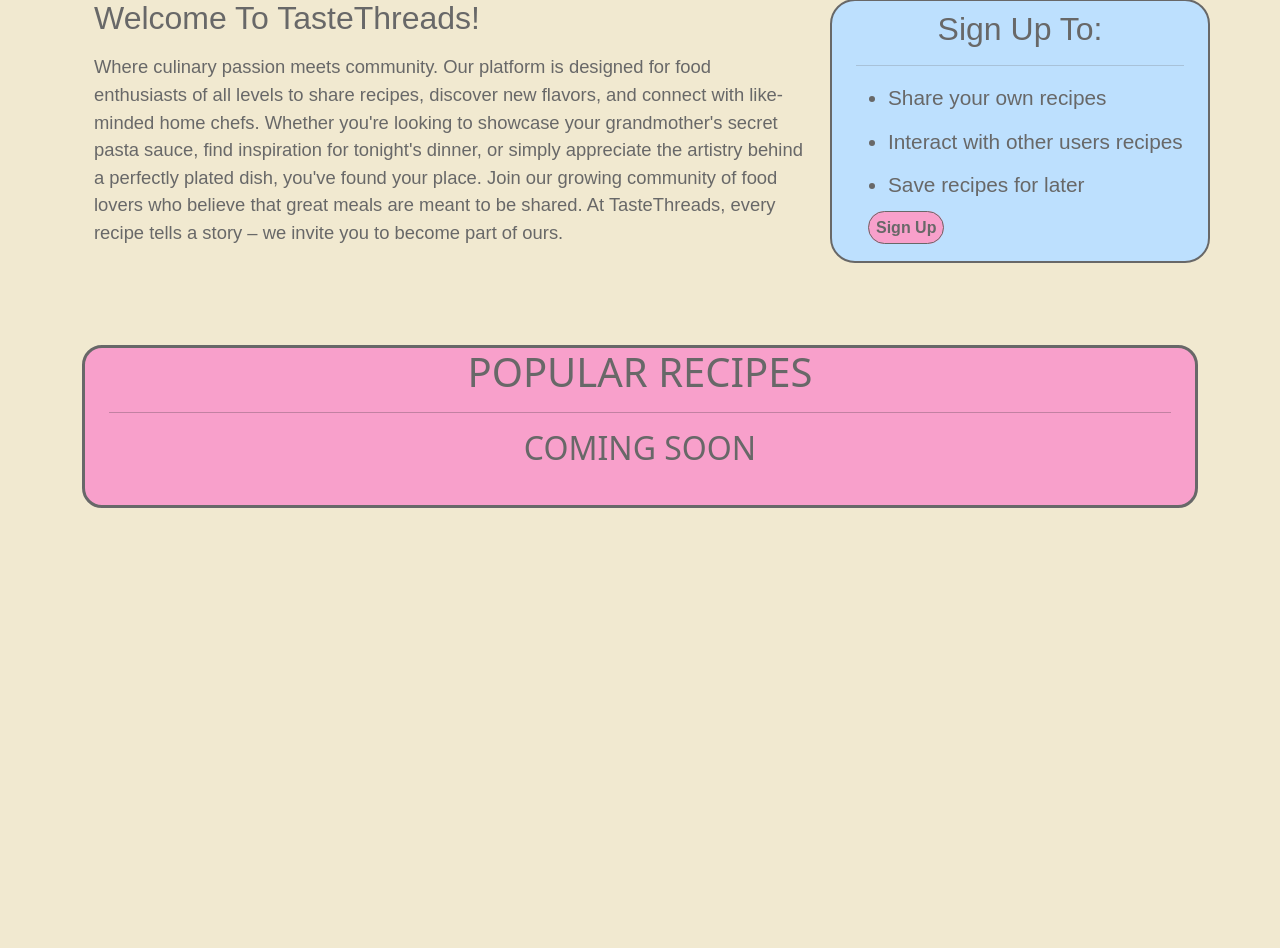
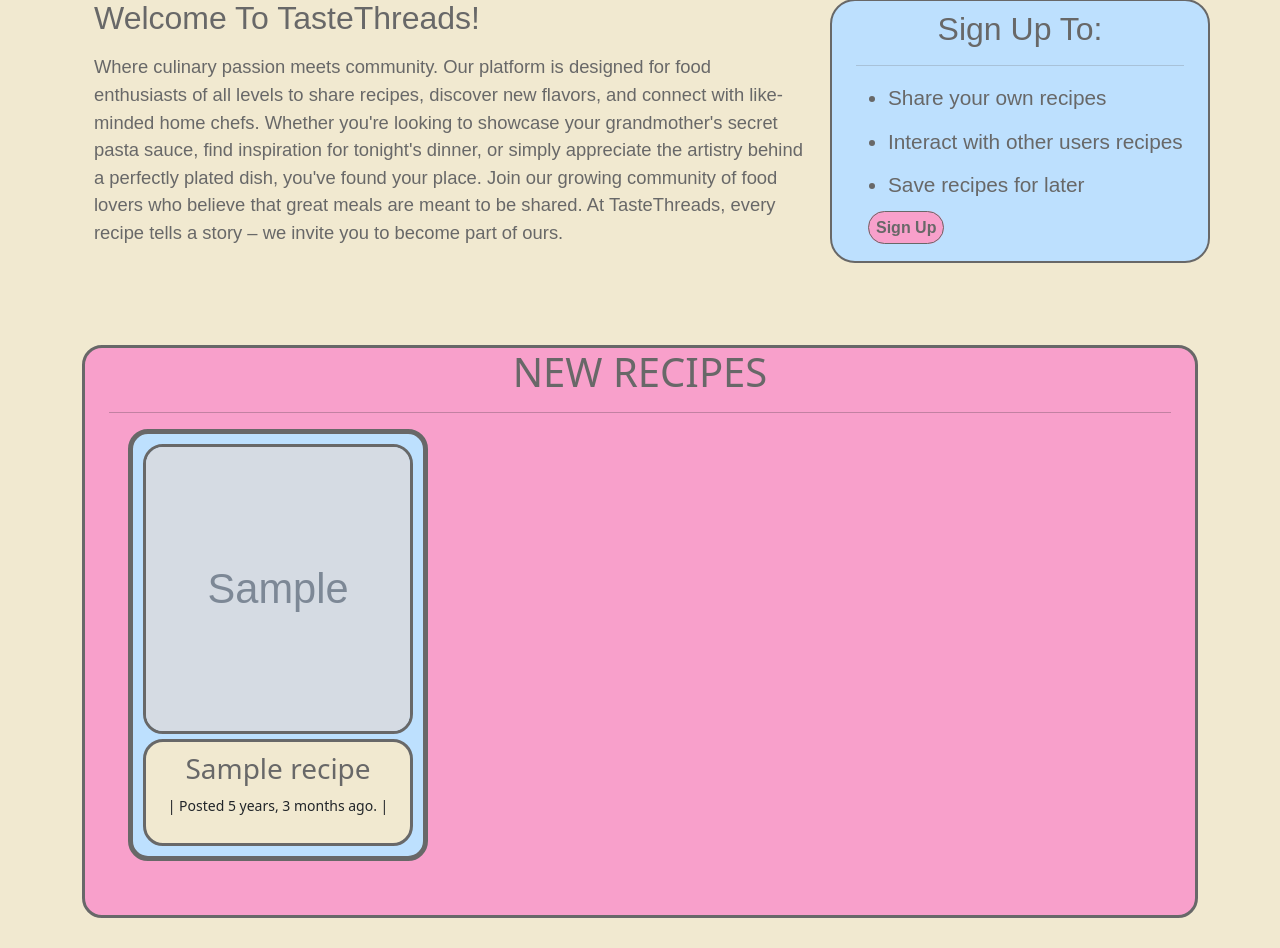
Before and after one commit to Willr-hawkins/taste-threads, a Django app: page / in a window 1280 px wide. Shown: the part 218-1166 px from the top of the page. Before the commit the page ends 726 px from the top, so only its background shows below. Run offline with Django 5.2, Linux system fonts and the light colour scheme; tables that the repository leaves empty hold one stand-in row (values such as "Sample post"); grey boxes marked "Sample" are stand-in pictures.

Commit message:
Added newest recipes to the home page

```diff
--- a/home/templates/home/home_page.html
+++ b/home/templates/home/home_page.html
@@ -51,11 +51,33 @@
     </div>
 
     <!-- Display the current most popular recipes throught the whole site. -->
-    <div class="container popular-recipes-container">
-        <div class="popular-recipes px-lg-4">
-            <h1 class="text-center dim-gray">POPULAR RECIPES</h1>
+    <div class="container newest-recipes-container">
+        <div class="newest-recipes px-lg-4">
+            <h1 class="text-center dim-gray">NEW RECIPES</h1>
             <hr>
-            <h2 class="text-center dim-gray">COMING SOON</h2>
+            <div class="row">
+                {% for recipe in latest_recipes %}
+                <div class="col-12 col-md-6 col-lg-4 d-flex justify-content-center mb-4">
+                    <div class="newest-recipes-card" style="max-width: 22rem;">
+                        <div class="newest-recipes-card-img-container">
+                            {% if recipe.image %}
+                            <a href="{% url 'recipe_detail' recipe.id %}?next={{ request.path }}">
+                                <img src="{{ recipe.image.url }}" class="card-img-top" alt="{{ recipe.recipe_name }}">
+                            </a>
+                            {% else %}
+                            <a href="{% url 'recipe_detail' recipe.id %}?next={{ request.path }}">
+                                <img src="{{ MEDIA_URL }}noimage.png" class="card-img-top" alt="{{ recipe.recipe_name }}">
+                            </a>
+                            {% endif %}
+                        </div>
+                        <div class="newest-card-body">
+                            <h3 class="card-text dim-gray text-center">{{ recipe.recipe_name }}</h3>
+                            <p class="text-center"><small>| Posted {{ recipe.posted_at|timesince }} ago. |</small></p>
+                        </div>
+                    </div>
+                </div>
+                {% endfor %}
+            </div>
         </div>
     </div>
 {% endblock %}
--- a/home/views.py
+++ b/home/views.py
@@ -1,4 +1,6 @@
 from django.shortcuts import render
+from recipes.models import Recipe
 
 def home(request):
-    return render(request, 'home/home_page.html')
+    latest_recipes = Recipe.objects.order_by('-posted_at')[:3]
+    return render(request, 'home/home_page.html', {'latest_recipes': latest_recipes})
--- a/static/css/base.css
+++ b/static/css/base.css
@@ -251,16 +251,44 @@
     background-color: #F1E9D0;
 }
 
-.popular-recipes-container {
+.newest-recipes-container {
     padding-bottom: 30px;
 }
 
-.popular-recipes {
+.newest-recipes {
     background-color: #f8a0cb;
     border: 3px solid #686868;
     border-radius: 20px;
     margin-top: 82px;
     padding-bottom: 30px;
+}
+
+.newest-recipes-card-img-container {
+    overflow: hidden;
+    border: solid 3px #686868;
+    border-radius: 20px;
+    height: 290px;
+}
+
+.newest-card-body {
+    background-color: #F1E9D0 !important;
+    border: solid 3px #686868;
+    border-radius: 20px !important;
+    padding: 10px;
+    margin-top: 5px;
+}
+
+.newest-recipes-card {
+    background-color: #bde0fe !important;
+    border: solid 5px #686868 !important;
+    border-radius: 20px !important;
+    padding: 10px !important;
+    width: 300px;
+    transition: 0.3s;
+}
+
+.newest-recipes-card:hover {
+    transform: scale(1.1);
 }
 
 /* recipes page */
```
Also changed, not shown: 1 other file.
